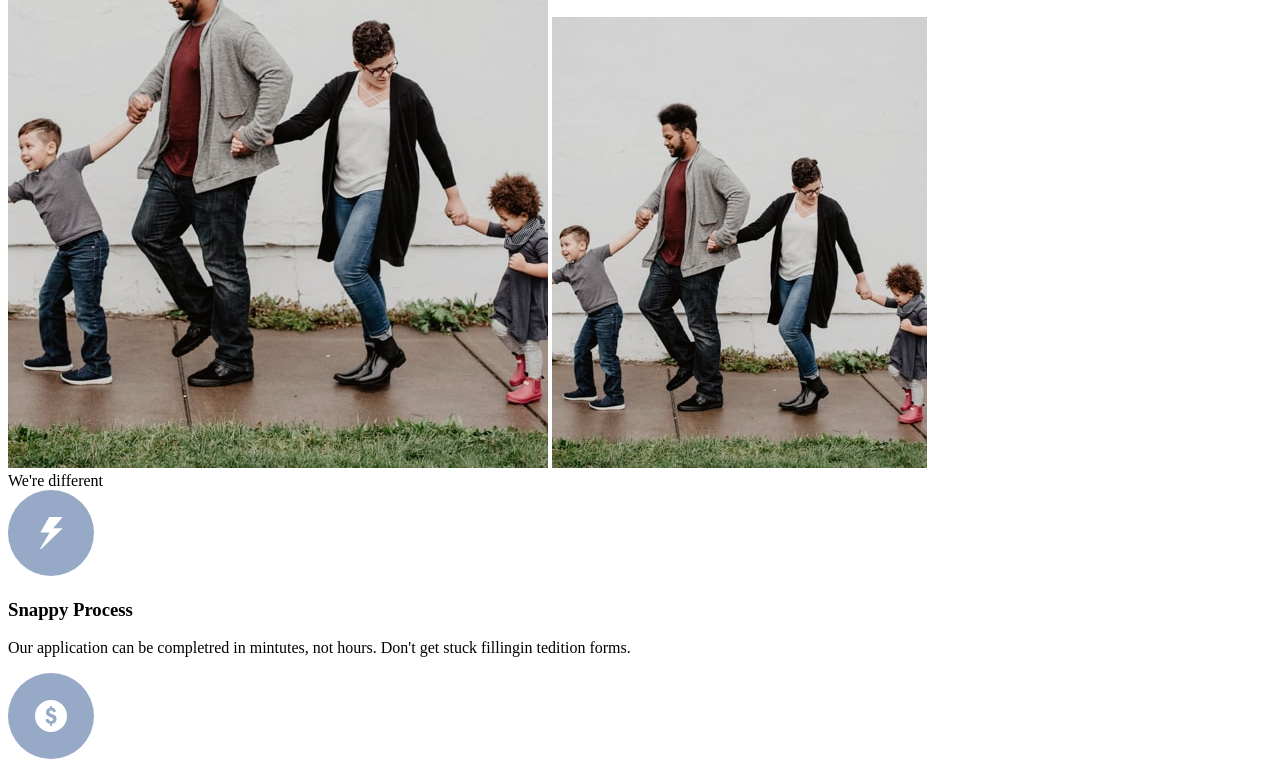
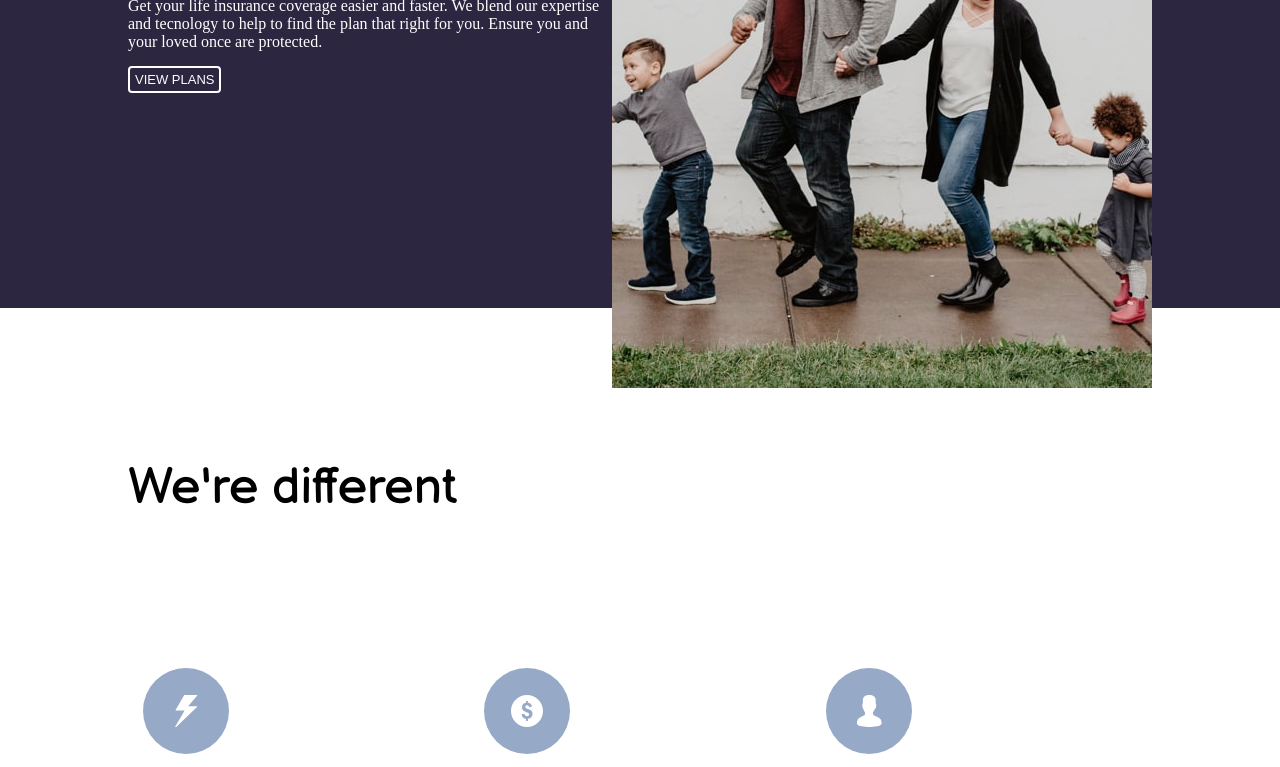
Before and after one commit to RahulSohalDev/insure-landing-page-master, a plain HTML site: page index.html in a window 1280 px wide. Shown: the part 435-1202 px from the top of the page. Drawn offline with Linux system fonts and the light colour scheme; the site is published under a folder, as on GitHub Pages, so addresses that start at the root find nothing; files whose address does not match are found by name.

Commit message:
REMOVE FOLDER

```diff
--- a/index.html
+++ b/index.html
@@ -21,8 +21,8 @@
     <title>Frontend Mentor | Insure landing page</title>
 
     <!-- Feel free to remove these styles or customise in your own stylesheet 👍 -->
-    <link rel="stylesheet" href="/style/index.css" />
-    <link rel="stylesheet" href="/style/resp.css" />
+    <link rel="stylesheet" href="index.css" />
+    <link rel="stylesheet" href="resp.css" />
   </head>
   <body>
     <div id="wrapper">
```
Also changed, not shown: index.css (renamed from style/index.css), index.js (renamed from script/index.js), resp.css (renamed from style/resp.css).
